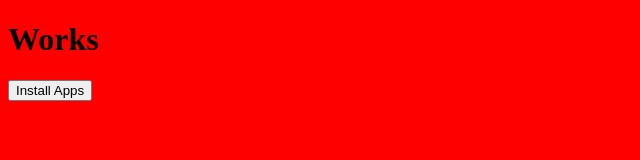
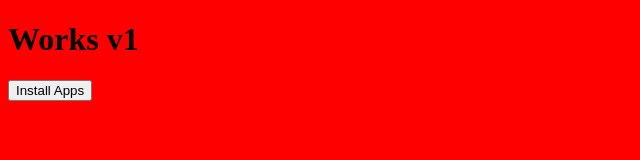
Before and after one commit to dmachibya/test-pwa, a plain HTML site: page index.html in a window 1280 px wide. Shown: the full height of the page, 0-640 px from the left. Drawn offline with Linux system fonts and the light colour scheme.

Commit message:
changes on sw 2

```diff
--- a/index.html
+++ b/index.html
@@ -9,7 +9,7 @@
     <link rel="manifest" href="manifest.json">
 </head>
 <body>
-    <h1>Works</h1>
+    <h1>Works v1</h1>
      <button id="install">Install Apps</button>
 
     <script>
```
